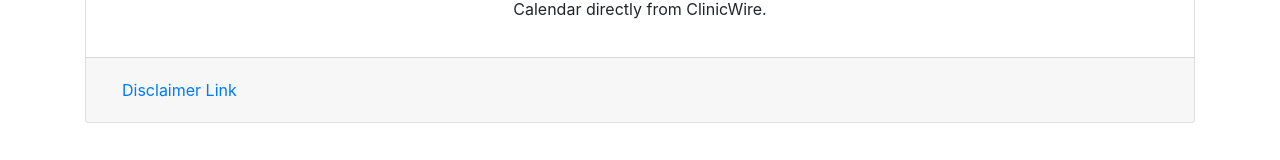
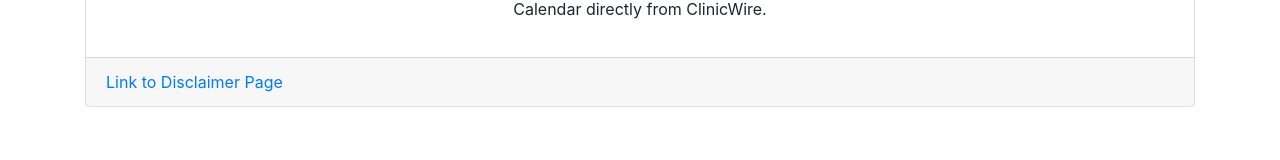
Before and after one commit to kreid333/clinic-wire, a React (Create React App) app in the folder client/: page / in a window 1280 px wide. Shown: the part 572-732 px from the top of the page. Built offline with nearby package versions, Linux system fonts and the light colour scheme.

Commit message:
updated disclaimer

```diff
--- a/client/src/pages/HomePage/HomePage.jsx
+++ b/client/src/pages/HomePage/HomePage.jsx
@@ -49,7 +49,7 @@ const HomePage = () => {
             </div>
             <div class="card-footer">
       <div class="nav-item">
-            <a class="nav-link" href="/Disclaimer">Disclaimer Link</a>
+      <Link to="/Disclaimer">Link to Disclaimer Page</Link>
           </div>
 
 
```
